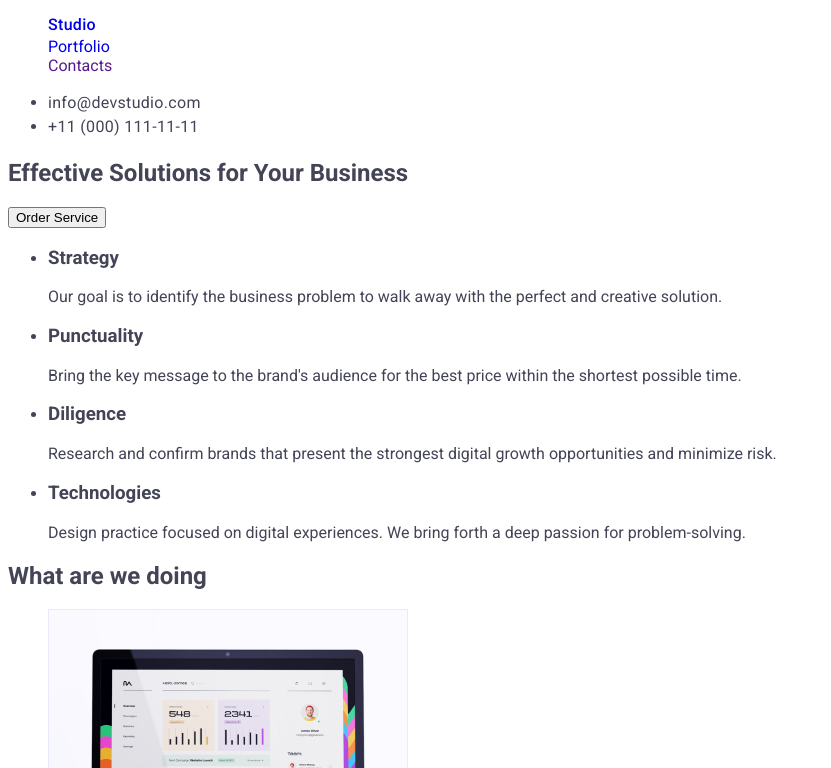
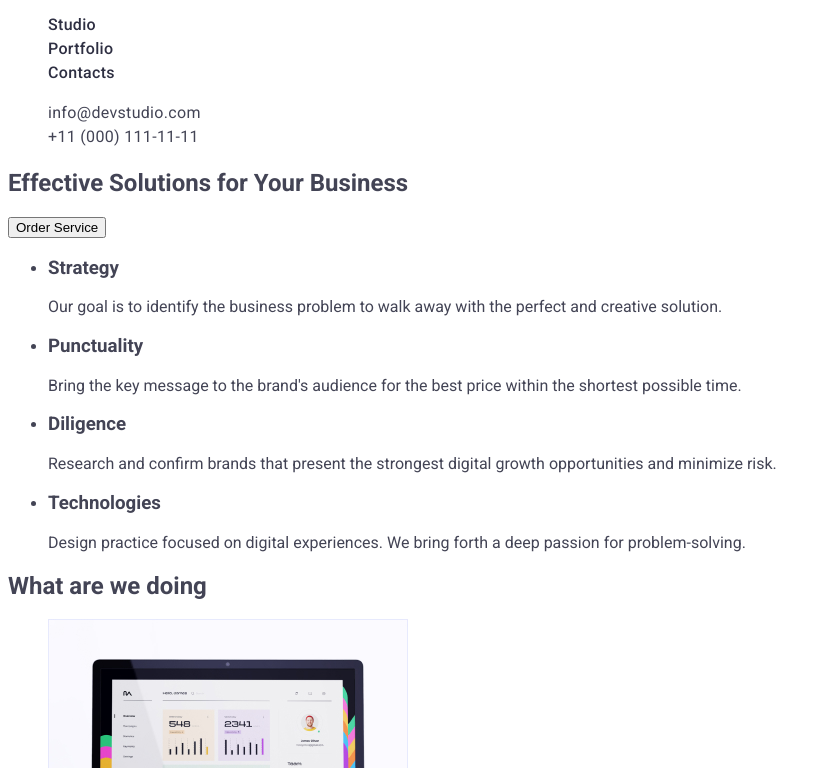
Before and after one commit to slvkzhdn/goit-markup-h2-02, a plain HTML site: page index.html in a window 1280 px wide. Shown: the part 32-800 px from the top of the page, without its empty margins (0-831 px from the left). Drawn offline with Linux system fonts and the light colour scheme.

Commit message:
2day 6 popravki

```diff
--- a/CSS/styles.css
+++ b/CSS/styles.css
@@ -19,20 +19,31 @@ body {
 
 }
 
-.header-nav-studio {
+.span {
+    color: #2e2f42;
+}
+
+.list {
+    list-style: none;
+}
+
+.header-nav-link {
     font-weight: 500;
     font-size: 16px;
     line-height: 1.5;
     letter-spacing: 0.02em;
     color: #2e2f42;
-
 }
 
-.header-nav-studio:hover {
+.link {
+    text-decoration: none;
+}
+
+.header-nav-link:hover {
     color: #404bbf;
 }
 
-.header-nav-studio:focus {
+.header-nav-link:focus {
     color: #404bbf;
 }
 
@@ -55,16 +66,3 @@ body {
 .adress-mail:focus {
     color: #404bbf;
 }
-
-.link {
-    text-decoration: none;
-}
-
-.span {
-    color: #2e2f42;
-
-}
-
-.list {
-    list-style: none;
-}
--- a/index.html
+++ b/index.html
@@ -31,7 +31,7 @@
             </ul>
         </nav>
         <address class="adress">
-            <ul class="adress-list">
+            <ul class="adress-list list">
                 <li class="adress-mail-txt">
                     <a class="adress-mail link" href="mailto:info@devstudio.com">info@devstudio.com</a>
                 </li>
```
